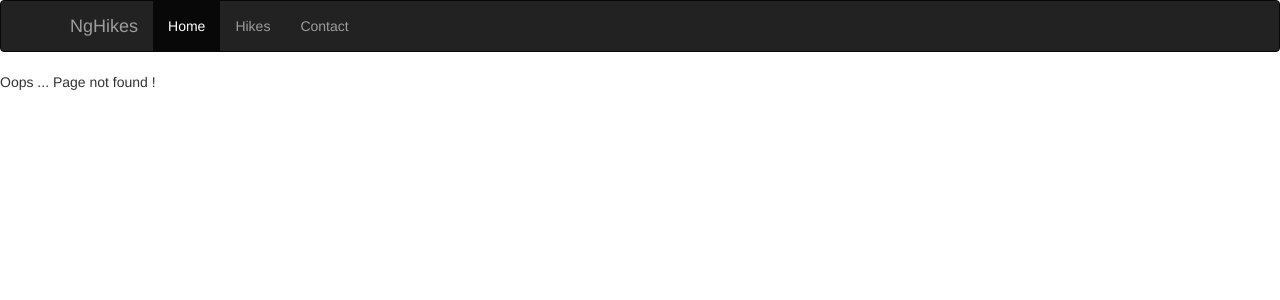
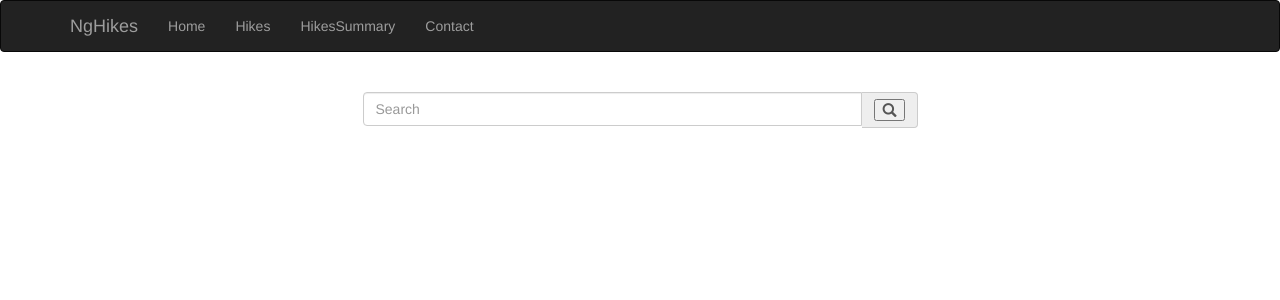
Before and after one commit to mgafsia/spAng, an Angular app in the folder spAng-web/src/main/spAng-web/: page /hikesSummary in a window 1280 px wide. Before the commit this address had no page. Shown: the top 300 px of the page. Built offline with nearby package versions, Linux system fonts and the light colour scheme.

Commit message:
- spang-web  : add hike summary module. Status : OK.

```diff
--- a/spAng-web/src/main/spAng-web/src/app/app.component.html
+++ b/spAng-web/src/main/spAng-web/src/app/app.component.html
@@ -11,8 +11,9 @@
     </div>
     <div id="navbar" class="collapse navbar-collapse">
       <ul class="nav navbar-nav">
-        <li class="active"><a [routerLink]="['/']">Home</a></li>
+        <li><a [routerLink]="['/']">Home</a></li>
         <li><a [routerLink]="['/hikes']">Hikes</a></li>
+        <li><a [routerLink]="['/hikesSummary']">HikesSummary</a></li>
         <li><a [routerLink]="['/contact']">Contact</a></li>
       </ul>
     </div><!--/.nav-collapse -->
--- a/spAng-web/src/main/spAng-web/src/app/app.component.ts
+++ b/spAng-web/src/main/spAng-web/src/app/app.component.ts
@@ -4,9 +4,10 @@ import {Hike} from "../hike/Hike";
 import {HikeListComponent} from "../hike/hike-list.compenent";
 
 @Component({
+  moduleId: module.id,
   selector: 'app-root',
-  templateUrl: './app.component.html',
-  styleUrls: ['./app.component.css']
+  templateUrl: 'app.component.html',
+  styleUrls: ['app.component.css']
 })
 export class AppComponent {
 
--- a/spAng-web/src/main/spAng-web/src/app/app.module.ts
+++ b/spAng-web/src/main/spAng-web/src/app/app.module.ts
@@ -13,6 +13,7 @@ import {HomeModule} from "../home/home.module";
 import {HikeDetailsComponent} from "../hike/hike-details.component";
 import {ContactModule} from "../contact/contact.module";
 import {ContactUsComponent} from "../contact/contact-us.component";
+import {HikeSummaryListComponent} from "../hike/hike-summary-list.component";
 
 @NgModule({
   declarations: [
@@ -30,6 +31,7 @@ import {ContactUsComponent} from "../contact/contact-us.component";
       { path: 'home', component : HomeComponent},
       { path: 'hikes', component: HikeListComponent},
       { path: "hikes/:id", component: HikeDetailsComponent},
+      { path: "hikesSummary", component: HikeSummaryListComponent},
       { path: "contact", component: ContactUsComponent},
       { path: '', component: HomeComponent},
       { path: '**', component: PageNotFound}
--- a/spAng-web/src/main/spAng-web/src/hike/hike-list.component.html
+++ b/spAng-web/src/main/spAng-web/src/hike/hike-list.component.html
@@ -16,6 +16,7 @@
     </div>
   </div>
 </div>
+
 
 <div class="container">
   <h2></h2>
--- /dev/null
+++ b/spAng-web/src/main/spAng-web/src/hike/hike-summary-list.component.html
@@ -0,0 +1,17 @@
+<div class="container">
+  <h2></h2>
+  <div class="row">
+    <div class="col-sm-6 col-sm-offset-3">
+      <div id="imaginary_container">
+        <div class="input-group stylish-input-group">
+          <input type="text"  class="form-control" placeholder="Search">
+          <span class="input-group-addon">
+                        <button type="submit">
+                            <span class="glyphicon glyphicon-search"></span>
+                        </button>
+                    </span>
+        </div>
+      </div>
+    </div>
+  </div>
+</div>
--- /dev/null
+++ b/spAng-web/src/main/spAng-web/src/hike/hike-summary-list.component.ts
@@ -0,0 +1,9 @@
+import {Component} from "@angular/core";
+
+@Component({
+  moduleId: module.id,
+  templateUrl: 'hike-summary-list.component.html'
+})
+export class HikeSummaryListComponent {
+
+}
--- /dev/null
+++ b/spAng-web/src/main/spAng-web/src/hike/hike-summary.component.html
@@ -0,0 +1 @@
+<p>yo yo</p>
--- a/spAng-web/src/main/spAng-web/src/hike/hike.module.ts
+++ b/spAng-web/src/main/spAng-web/src/hike/hike.module.ts
@@ -7,6 +7,7 @@ import {HikeDetailsComponent} from "./hike-details.component";
 import {FormsModule} from "@angular/forms";
 import {HikeFilterPipe} from "../pipe/hike-filter.pipe";
 import {CommonModule} from "@angular/common";
+import {HikeSummaryListComponent} from "./hike-summary-list.component";
 
 @NgModule({
   imports : [ CommonModule,
@@ -15,6 +16,7 @@ import {CommonModule} from "@angular/common";
               FormsModule
             ],
   declarations : [HikeListComponent,
+                  HikeSummaryListComponent,
                   HikeDetailsComponent,
                   HikeFilterPipe],
   providers : [HikeService]
```
Also changed, not shown: spAng-web/src/main/spAng-web/src/hike/hike-summary.component.ts (added, +11 -0 lines).
